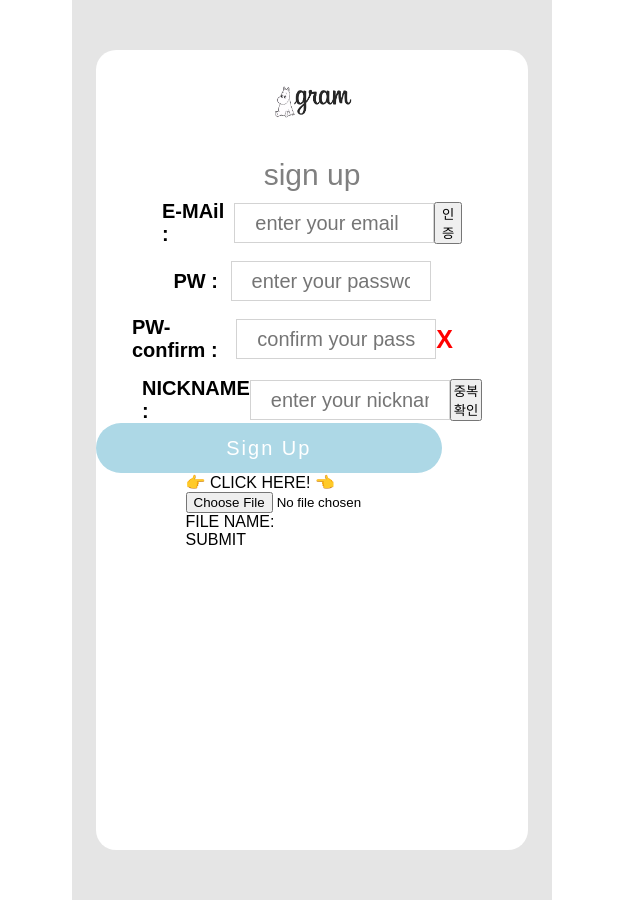
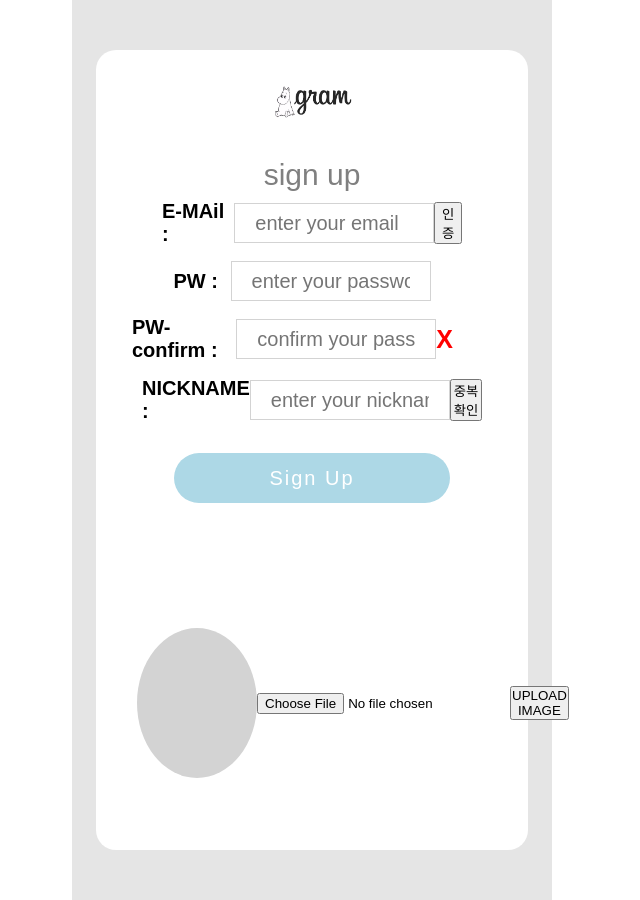
Before and after one commit to MoominAndChildrenTeam/frontend, a Flask app: template templates/sign-up.html in a window 1280 px wide. Shown: the whole page, without its empty margins (328-968 px from the left). Run offline with Flask 2, Linux system fonts and the light colour scheme; the template is opened without the code that fills it, so the values that code supplies are empty; some web fonts are replaced.

Commit message:
회원가입파일 수정중

```diff
--- a/app.py
+++ b/app.py
@@ -13,7 +13,7 @@ def main():
 def detail():
     return render_template("sign-in.html")
 
-@app.route('/sign-up')
+@app.route('/sign_up')
 def detail():
     return render_template("sign-up.html")
 
--- a/static/sign-up.js
+++ b/static/sign-up.js
@@ -0,0 +1,16 @@
+const browseBtn = document.querySelector('.browse_button');
+const realInput = document.querySelector('#image');
+
+browseBtn.addEventListener('click',()=>{
+	realInput.click();
+});
+
+function setThumbnail(event) {
+	var reader = new FileReader();
+	reader.onload = function (event) {
+		var img = document.createElement("img");
+		img.setAttribute("src", event.target.result);
+		document.querySelector("div#preveiw_container").appendChild(img);
+	};
+	reader.readAsDataURL(event.target.files[0]);
+}
--- a/static/sign_in.css
+++ b/static/sign_in.css
@@ -136,7 +136,7 @@
     }
 }
 
-@media screen and (min-width: 480px) {
+@media (min-width: 480px) {
     .container {
         width: 480px;
     }
--- a/static/sign_up.css
+++ b/static/sign_up.css
@@ -57,7 +57,7 @@
     font-size: 20px;
     width: 200px;
     height: 40px;
-    padding: 0px 20px;
+    padding: 0 20px;
     border: 1px solid lightgray;
     outline: none;
 }
@@ -79,7 +79,7 @@
     font-size: 20px;
     width: 200px;
     height: 40px;
-    padding: 0px 20px;
+    padding: 0 20px;
     border: 1px solid lightgray;
     outline: none;
 }
@@ -98,7 +98,7 @@
     font-size: 20px;
     width: 200px;
     height: 40px;
-    padding: 0px 20px;
+    padding: 0 20px;
     border: 1px solid lightgray;
     outline: none;
 }
@@ -120,43 +120,20 @@
     font-size: 20px;
     width: 200px;
     height: 40px;
-    padding: 0px 20px;
+    padding: 0 20px;
     border: 1px solid lightgray;
     outline: none;
 }
 
 
-.btns {
-    margin-left: 25px;
-    margin-top: 40px;
+.signup_button {
+    margin-top: 30px;
     width: 80%;
-    height: 50px;
     display: flex;
     justify-content: center;
     align-items: center;
-    flex-direction: row;
-
-}
 
 
-.login_button {
-    width: 100%;
-}
-
-.login_button button {
-    width: 80%;
-    height: 50px;
-    border: 0;
-    outline: none;
-    border-radius: 40px;
-    background-color: lightblue;
-    font-size: 20px;
-    color: white;
-    letter-spacing: 2px;
-}
-
-.signup_button {
-    width: 100%;
 }
 
 .signup_button button {
@@ -171,6 +148,43 @@
     letter-spacing: 2px;
 }
 
+.profile_container {
+    margin-top: 100px;
+    width: 350px;
+    height: 200px;
+    display: flex;
+    justify-content: space-around;
+    align-items: center;
+    flex-direction: row;
+}
+.image_preview {
+    display: flex;
+    justify-content: center;
+    align-items: center;
+    background-color: lightgray;
+    border-radius: 50%;
+    width: 150px;
+    height: 150px;
+}
+.preview {
+    display: flex;
+    justify-content: center;
+    align-items: center;
+    border-radius: 50%;
+    width: 150px;
+    height: 150px;
+}
+.upload_img_size {
+    visibility: hidden;
+    border-radius: 50%;
+    width: 120px;
+    height: 120px;
+}
+
+
+
+
+
 @media (max-width: 480px) {
     .container {
         width: 100%;
--- a/templates/sign-in.html
+++ b/templates/sign-in.html
@@ -23,11 +23,11 @@
 
             <div class="login_id">
                 <h4>E-MAIL</h4>
-                <input type="e-mail" placeholder="e-mail">
+                <input type="email" placeholder="e-mail">
             </div>
             <div class="login_pw">
                 <h4>PW</h4>
-                <input type="password" placeholder="Password">
+                <input type="pw" placeholder="Password">
             </div>
             <div class="btns">
                 <div class="login_button">
--- a/templates/sign-up.html
+++ b/templates/sign-up.html
@@ -6,6 +6,7 @@
     <meta name="viewport" content="width=device-width, initial-scale=1">
     <link rel="stylesheet" href="../static/sign_up.css">
     <title>moomingram</title>
+
 </head>
 <body>
     <div class="container">
@@ -46,33 +47,22 @@
             </div>
 
 
-            <div class="image-upload" id="image-upload">
+            <div class="profile_container">
+                <div class="image_preview">
+                    <div class="preveiw" id="preveiw_container"></div>
+                    <img class="upload_img_size" src="../images/upload.png">
+                </div>
+                <input type="file" id="image" class="image_file" accept="image/*" onchange="setThumbnail(event);"/>
+                <button class="browse_button">UPLOAD IMAGE</button>
 
-                <form method="post" enctype="multipart/form-data">
-                    <div class="button">
-                        <label for="chooseFile">
-                            👉 CLICK HERE! 👈
-                        </label>
-                    </div>
-                    <input type="file" id="chooseFile" name="chooseFile" accept="image/*" onchange="loadFile(this)">
-                </form>
-
-                <div class="fileContainer">
-                    <div class="fileInput">
-                        <p>FILE NAME: </p>
-                        <p id="fileName"></p>
-                    </div>
-                    <div class="buttonContainer">
-                        <div class="submitButton" id="submitButton">SUBMIT</div>
-                    </div>
-                </div>
             </div>
 
-            <div class="image-show" id="image-show"></div>
+
+
 
 
         </div>
     </div>
-
+<script src="../static/sign-up.js"></script>
 </body>
 </html>
```
Also changed, not shown: templates/test.html (added, +35 -0 lines), images/upload.png (added).
